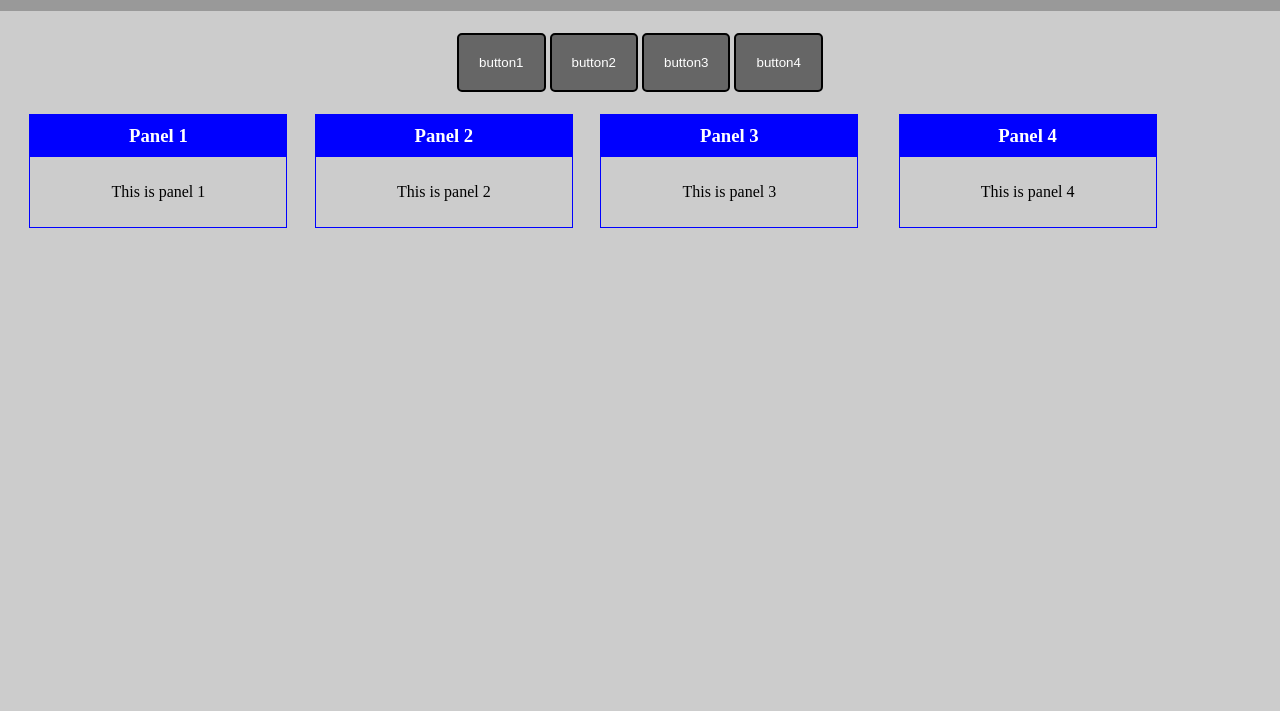
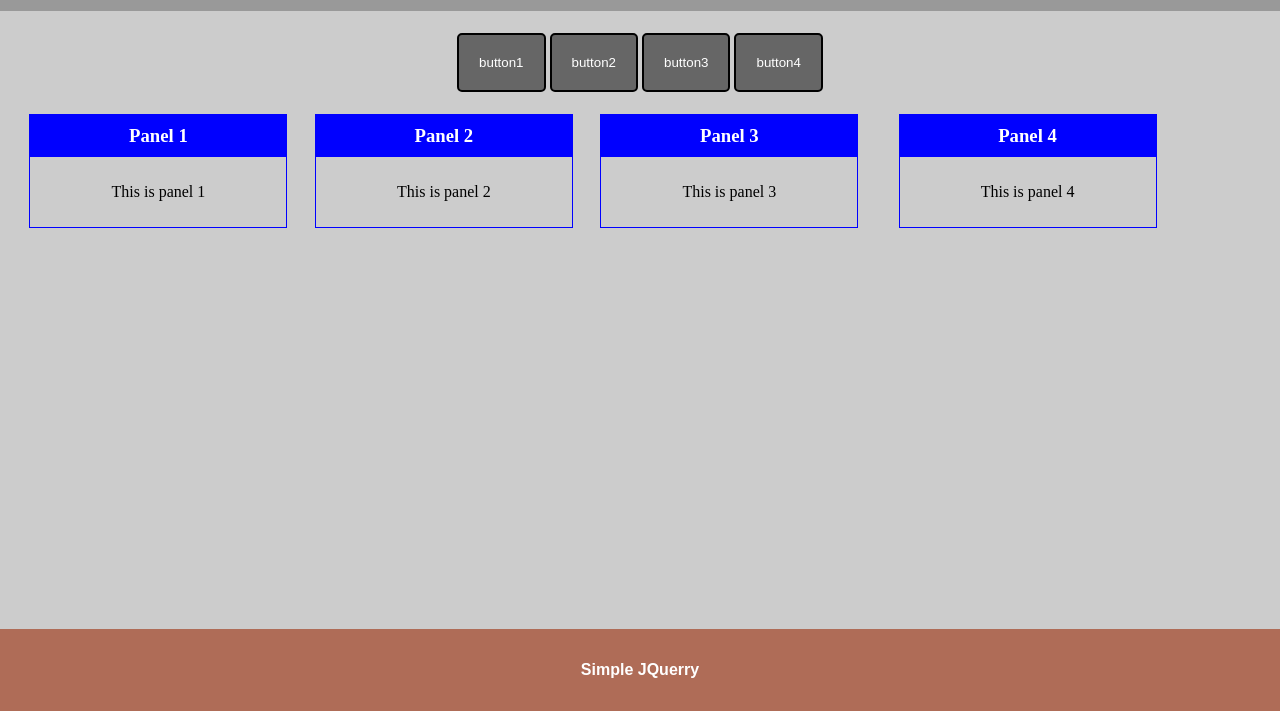
Before and after one commit to NNogue/JQuerry-practice, a plain HTML site: page index.html in a window 1280 px wide. Shown: the part 89-800 px from the top of the page. Drawn offline with Linux system fonts and the light colour scheme.

Commit message:
Decoration

```diff
--- a/index.html
+++ b/index.html
@@ -42,6 +42,10 @@
 
 	</div>
 
+	<div class="footer">
+		<p><b>Simple JQuerry</b></p>
+	</div>
+
 
 	<script src="jquerry.js"></script>
 
--- a/main.css
+++ b/main.css
@@ -77,3 +77,18 @@ header{
 .panel p{
 	padding: 10px;
 }
+
+.footer {
+	position: absolute;
+  	right: 0;
+	bottom: 0;
+ 	left: 0;
+ 	padding: 1rem;
+ 	background-color: #af6c57;
+ 	text-align: center;
+ 	color: white;
+ 	font-family: sans-serif;
+
+
+
+}
```
